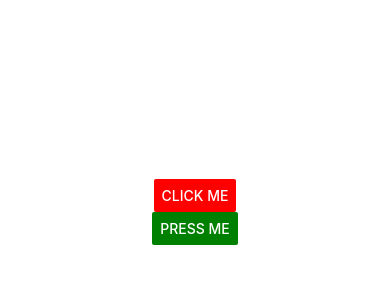
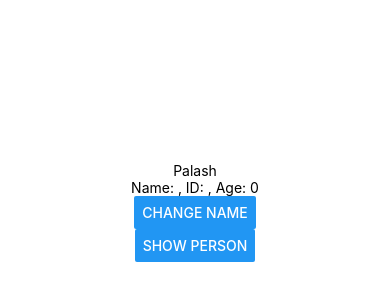
Before and after one commit to pmdev71/react-native-basic, a React Native app: screen / in a window 390 px wide. Shown: the part 210-510 px from the top of the page. Built offline with nearby package versions, Linux system fonts and the light colour scheme.

Commit message:
useState-click btn and change value

```diff
--- a/App.js
+++ b/App.js
@@ -1,22 +1,36 @@
 import { StatusBar } from 'expo-status-bar';
 import { StyleSheet, Text, View, Button } from 'react-native';
+import { useState } from 'react';
 
 export default function App() {
+  const [name, setName] = useState('Palash');
+
+  const [person, setPerson] = useState({
+    name: '',
+    age: 0,
+    id: '',
+  });
+
+  const ClickHandler = () => {
+    setName('Sohag');
+  };
+
+  const ClickHandlerPerson = () => {
+    setPerson({
+      name: 'Bappy Raha',
+      age: 35,
+      id: '182-110',
+    });
+  };
+
   return (
     <View style={styles.container}>
-      <Button
-        title="Click Me"
-        color="red"
-        onPress={() => alert('Thanks for click me.')}
-        // disabled={true}
-      ></Button>
-
-      <Button
-        title="Press Me"
-        color="green"
-        onPress={() => alert('Congratulation.')}
-        // disabled={true}
-      ></Button>
+      <Text>{name}</Text>
+      <Text>
+        Name: {person.name}, ID: {person.id}, Age: {person.age}
+      </Text>
+      <Button title="Change Name" onPress={ClickHandler}></Button>
+      <Button title="Show Person" onPress={ClickHandlerPerson}></Button>
     </View>
   );
 }
```
